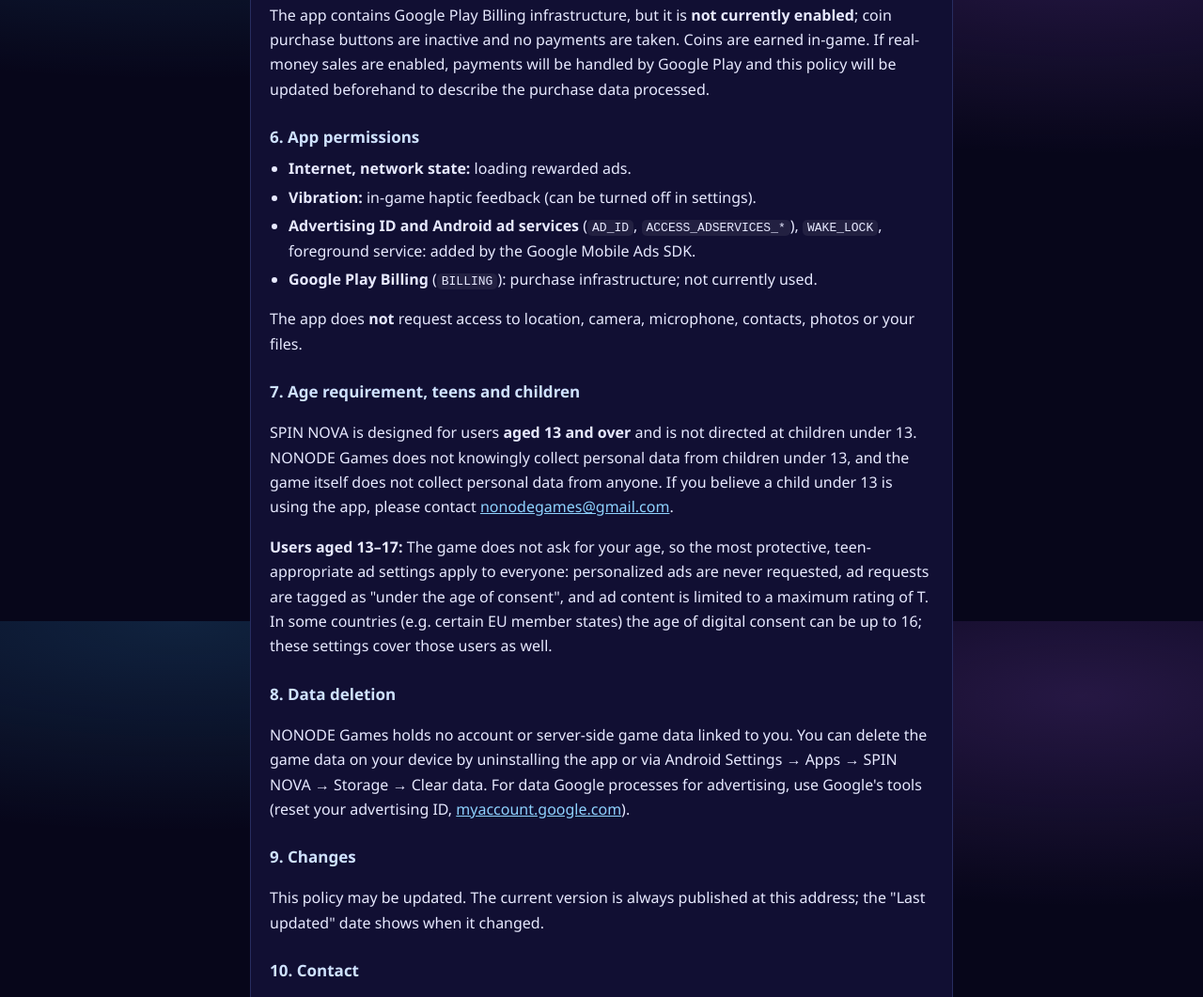
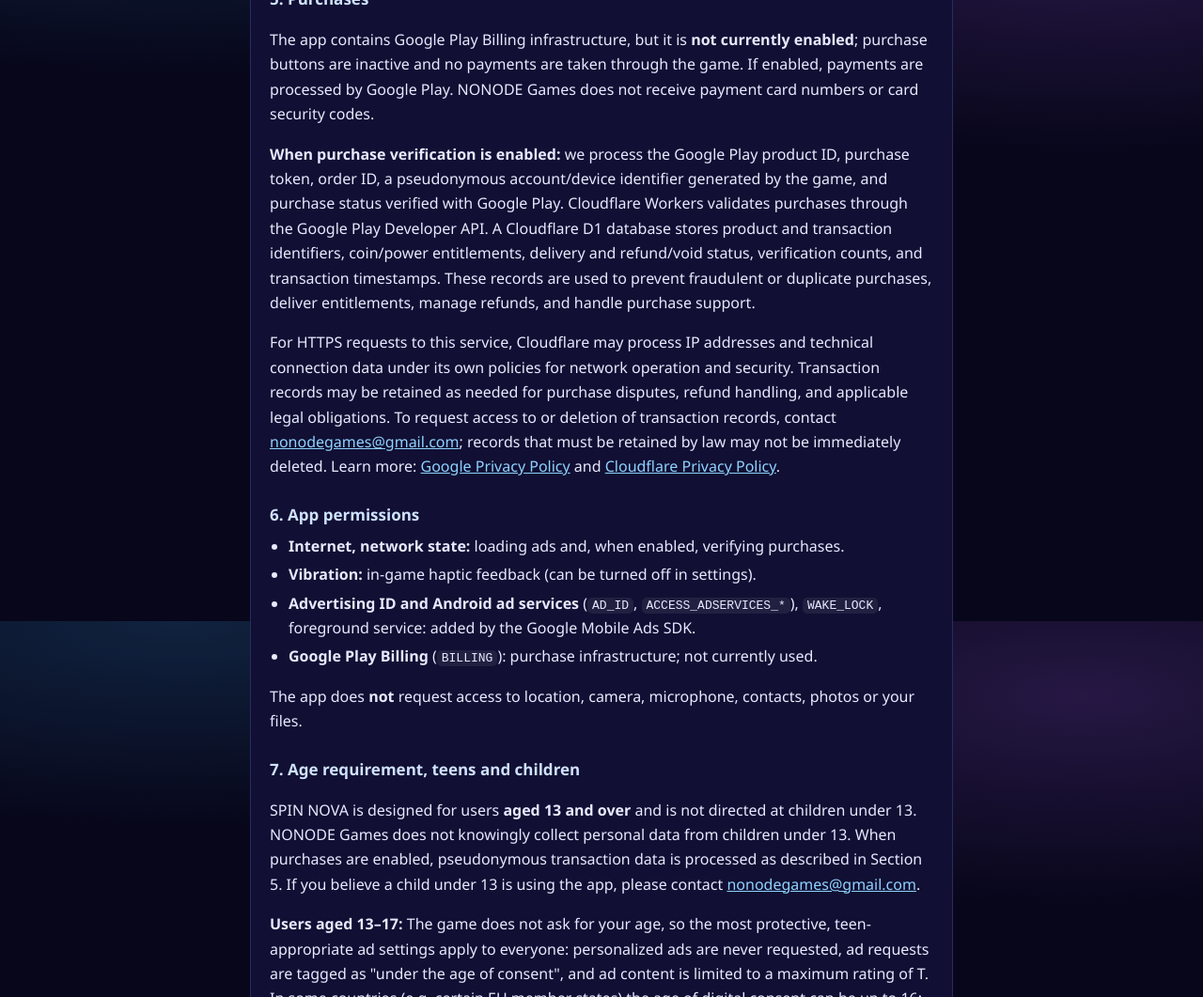
Before and after one commit to Ryeery/spinnova-privacy, a plain HTML site: page index.html in a window 1280 px wide. Shown: the part 1739-2800 px from the top of the page at 94% size. Drawn offline with Linux system fonts and the light colour scheme.

Commit message:
docs: disclose Cloudflare purchase verification and transaction privacy

```diff
--- a/index.html
+++ b/index.html
@@ -58,12 +58,12 @@
   <article data-lang="tr" lang="tr" class="on">
     <h2>Gizlilik Politikası</h2>
     <p class="meta"><b>Geliştirici:</b> NONODE Games · <b>Uygulama:</b> SPIN NOVA (<code>com.spinnova.game</code>)<br>
-      <b>Son güncelleme:</b> 17 Kasım 2026 · <b>İletişim:</b> <a href="mailto:nonodegames@gmail.com">nonodegames@gmail.com</a></p>
+      <b>Son güncelleme:</b> 19 Kasım 2026 · <b>İletişim:</b> <a href="mailto:nonodegames@gmail.com">nonodegames@gmail.com</a></p>
 
     <h3>1. Özet</h3>
     <ul>
       <li>SPIN NOVA'da <b>hesap yoktur</b>. Adınızı, e-posta adresinizi, telefon numaranızı veya kişilerinizi istemeyiz.</li>
-      <li>Oyun ilerlemeniz <b>yalnızca cihazınızda</b> saklanır; NONODE Games'e gönderilmez. NONODE Games'in oyun verisi topladığı bir sunucu yoktur.</li>
+      <li>Oyun ilerlemeniz <b>cihazınızda</b> saklanır; NONODE Games'e gönderilmez. Satın alma doğrulaması etkinleştirildiğinde işlem kayıtları Bölüm 5'te açıklandığı şekilde sunucuda tutulur.</li>
       <li>Oyunda <b>reklam</b> (Google AdMob) vardır: isteğe bağlı ödüllü reklamlar ve her 10 roundda bir boss sonrası geçiş reklamı. Reklam gösterimi için Google bazı verileri kendi politikalarına göre işler (Bölüm 4).</li>
       <li>Gerçek parayla satın alma <b>şu anda etkin değildir</b>.</li>
       <li>SPIN NOVA <b>13 yaş ve üzeri</b> kullanıcılar için tasarlanmıştır.</li>
@@ -85,11 +85,13 @@
       Google Gizlilik Politikası: <a href="https://policies.google.com/privacy" rel="noopener">policies.google.com/privacy</a></p>
 
     <h3>5. Satın almalar</h3>
-    <p>Uygulamada Google Play Faturalandırma altyapısı bulunur ancak <b>şu anda etkin değildir</b>; coin satın alma düğmeleri pasiftir ve hiçbir ödeme alınmaz. Oyundaki coin'ler oyun içinde kazanılır. Gerçek parayla satış açılırsa ödemeler Google Play üzerinden yapılacak ve bu politika, işlenen satın alma verileri belirtilerek önceden güncellenecektir.</p>
+    <p>Uygulamada Google Play Faturalandırma altyapısı bulunur ancak <b>şu anda etkin değildir</b>; satın alma düğmeleri pasiftir ve oyun üzerinden ödeme alınmaz. Satışlar açıldığında ödemeler Google Play üzerinden gerçekleştirilir; NONODE Games ödeme kartı numarası veya kart güvenlik kodu almaz.</p>
+     <p><b>Satın alma doğrulaması etkinleştirildiğinde:</b> Google Play üzerinden alınan ürün kimliği, satın alma belirteci (purchase token), sipariş kimliği, oyun tarafından oluşturulan takma adlı hesap/cihaz tanımlayıcısı ve Google Play'den doğrulanan satın alma durumu işlenir. Cloudflare Workers üzerinden Google Play Developer API ile doğrulama yapılır. Cloudflare D1 veritabanında ürün/işlem kimlikleri, verilen coin ve güç içeriği, teslim ve iade/iptal durumu, doğrulama sayısı ve işlem zamanları tutulur. Bu veriler sahte veya tekrar kullanılan satın almaları önlemek, hakları teslim etmek, iadeleri kontrol etmek ve satın alma desteği sağlamak için kullanılır.</p>
+     <p>Sunucuya yapılan HTTPS istekleri sırasında Cloudflare, ağ hizmetinin sağlanması ve güvenliği için IP adresi ve teknik bağlantı bilgilerini kendi politikalarına göre işleyebilir. İşlem kayıtları satın alma uyuşmazlıklarının ve iadelerin yönetimi ile geçerli yasal yükümlülükler için gerekli olduğu sürece tutulabilir. İşlem kayıtlarıyla ilgili erişim veya silme talepleri için <a href="mailto:nonodegames@gmail.com">nonodegames@gmail.com</a> adresinden bize ulaşabilirsiniz; yasal olarak tutulması gereken kayıtlar hemen silinemeyebilir. Google'ın ödeme verilerini işlemesi hakkında: <a href="https://policies.google.com/privacy" rel="noopener">Google Gizlilik Politikası</a>; Cloudflare: <a href="https://www.cloudflare.com/privacypolicy/" rel="noopener">Cloudflare Gizlilik Politikası</a>.</p>
 
     <h3>6. Uygulama izinleri</h3>
     <ul>
-      <li><b>İnternet, ağ durumu:</b> ödüllü reklamların yüklenmesi.</li>
+      <li><b>İnternet, ağ durumu:</b> reklamların yüklenmesi ve etkinleştirildiğinde satın alma doğrulaması.</li>
       <li><b>Titreşim:</b> oyun içi dokunsal geri bildirim (ayarlardan kapatılabilir).</li>
       <li><b>Reklam kimliği ve Android reklam hizmetleri</b> (<code>AD_ID</code>, <code>ACCESS_ADSERVICES_*</code>), <code>WAKE_LOCK</code>, ön plan hizmeti: Google Mobile Ads SDK tarafından eklenir.</li>
       <li><b>Google Play Faturalandırma</b> (<code>BILLING</code>): satın alma altyapısı; şu anda kullanılmıyor.</li>
@@ -97,11 +99,11 @@
     <p>Uygulama konum, kamera, mikrofon, kişiler, fotoğraflar veya dosyalarınıza erişim izni <b>istemez</b>.</p>
 
     <h3>7. Yaş sınırı, gençler ve çocuklar</h3>
-    <p>SPIN NOVA <b>13 yaş ve üzeri</b> kullanıcılar için tasarlanmıştır; 13 yaşın altındaki çocuklara yönelik değildir. NONODE Games, 13 yaşından küçük çocuklardan bilerek kişisel veri toplamaz ve oyunun kendisi kimseden kişisel veri toplamaz. 13 yaşından küçük bir çocuğun uygulamayı kullandığını düşünüyorsanız <a href="mailto:nonodegames@gmail.com">nonodegames@gmail.com</a> adresine yazın.</p>
+    <p>SPIN NOVA <b>13 yaş ve üzeri</b> kullanıcılar için tasarlanmıştır; 13 yaşın altındaki çocuklara yönelik değildir. NONODE Games, 13 yaşından küçük çocuklardan bilerek kişisel veri toplamaz. Satın almalar etkinleştirilirse Bölüm 5'te belirtilen takma adlı işlem kayıtları işlenir. 13 yaşından küçük bir çocuğun uygulamayı kullandığını düşünüyorsanız <a href="mailto:nonodegames@gmail.com">nonodegames@gmail.com</a> adresine yazın.</p>
     <p><b>13–17 yaş arası kullanıcılar:</b> Oyunda yaş sorulmaz; bu nedenle tüm kullanıcılara gençlere uygun, en korumacı reklam ayarları uygulanır: kişiselleştirilmiş reklam istenmez, reklam isteklerinde "rıza yaşının altında" etiketi kullanılır ve reklam içeriği en fazla T derecesindedir. Bazı ülkelerde (ör. AB'nin bazı üye devletleri) dijital rıza yaşı 16'ya kadar çıkabilir; bu ayarlar bu kullanıcıları da kapsar.</p>
 
     <h3>8. Veri silme</h3>
-    <p>NONODE Games'te sizinle ilişkilendirilmiş bir hesap veya sunucuda tutulan bir oyun verisi yoktur. Cihazınızdaki oyun verilerini uygulamayı kaldırarak veya Android ayarları → Uygulamalar → SPIN NOVA → Depolama → Verileri temizle yoluyla silebilirsiniz. Google'ın reklam amacıyla işlediği veriler için Google'ın araçlarını kullanabilirsiniz (reklam kimliğini sıfırlama, <a href="https://myaccount.google.com" rel="noopener">myaccount.google.com</a>).</p>
+    <p>SPIN NOVA için kullanıcı hesabı açmanız gerekmez. Cihazınızdaki oyun verilerini uygulamayı kaldırarak veya Android ayarları → Uygulamalar → SPIN NOVA → Depolama → Verileri temizle yoluyla silebilirsiniz. Satın almalar etkinleştirildiyse sunucudaki satın alma kayıtları yalnızca cihaz verilerini silerek kaldırılmaz; erişim veya silme taleplerinizi <a href="mailto:nonodegames@gmail.com">nonodegames@gmail.com</a> adresine iletebilirsiniz (Bölüm 5). Google'ın reklam amacıyla işlediği veriler için Google'ın araçlarını kullanabilirsiniz (reklam kimliğini sıfırlama, <a href="https://myaccount.google.com" rel="noopener">myaccount.google.com</a>).</p>
 
     <h3>9. Değişiklikler</h3>
     <p>Bu politika güncellenebilir. Güncel sürüm her zaman bu adreste yayınlanır; "Son güncelleme" tarihi değişikliği gösterir.</p>
@@ -114,12 +116,12 @@
   <article data-lang="en" lang="en">
     <h2>Privacy Policy</h2>
     <p class="meta"><b>Developer:</b> NONODE Games · <b>App:</b> SPIN NOVA (<code>com.spinnova.game</code>)<br>
-      <b>Last updated:</b> November 17, 2026 · <b>Contact:</b> <a href="mailto:nonodegames@gmail.com">nonodegames@gmail.com</a></p>
+      <b>Last updated:</b> November 19, 2026 · <b>Contact:</b> <a href="mailto:nonodegames@gmail.com">nonodegames@gmail.com</a></p>
 
     <h3>1. Summary</h3>
     <ul>
       <li>SPIN NOVA has <b>no accounts</b>. We do not ask for your name, email address, phone number or contacts.</li>
-      <li>Your game progress is stored <b>only on your device</b> and is not sent to NONODE Games. NONODE Games does not run a server that collects game data.</li>
+      <li>Your game progress is stored <b>on your device</b> and is not sent to NONODE Games. When purchase verification is enabled, transaction records are stored on a server as described in Section 5.</li>
       <li>The game shows <b>ads</b> (Google AdMob): optional rewarded ads and an interstitial ad after the boss every 10 rounds. To serve ads, Google processes certain data under its own policies (Section 4).</li>
       <li>Real-money purchases are <b>not currently enabled</b>.</li>
       <li>SPIN NOVA is designed for users <b>aged 13 and over</b>.</li>
@@ -141,11 +143,13 @@
       Google Privacy Policy: <a href="https://policies.google.com/privacy" rel="noopener">policies.google.com/privacy</a></p>
 
     <h3>5. Purchases</h3>
-    <p>The app contains Google Play Billing infrastructure, but it is <b>not currently enabled</b>; coin purchase buttons are inactive and no payments are taken. Coins are earned in-game. If real-money sales are enabled, payments will be handled by Google Play and this policy will be updated beforehand to describe the purchase data processed.</p>
+    <p>The app contains Google Play Billing infrastructure, but it is <b>not currently enabled</b>; purchase buttons are inactive and no payments are taken through the game. If enabled, payments are processed by Google Play. NONODE Games does not receive payment card numbers or card security codes.</p>
+     <p><b>When purchase verification is enabled:</b> we process the Google Play product ID, purchase token, order ID, a pseudonymous account/device identifier generated by the game, and purchase status verified with Google Play. Cloudflare Workers validates purchases through the Google Play Developer API. A Cloudflare D1 database stores product and transaction identifiers, coin/power entitlements, delivery and refund/void status, verification counts, and transaction timestamps. These records are used to prevent fraudulent or duplicate purchases, deliver entitlements, manage refunds, and handle purchase support.</p>
+     <p>For HTTPS requests to this service, Cloudflare may process IP addresses and technical connection data under its own policies for network operation and security. Transaction records may be retained as needed for purchase disputes, refund handling, and applicable legal obligations. To request access to or deletion of transaction records, contact <a href="mailto:nonodegames@gmail.com">nonodegames@gmail.com</a>; records that must be retained by law may not be immediately deleted. Learn more: <a href="https://policies.google.com/privacy" rel="noopener">Google Privacy Policy</a> and <a href="https://www.cloudflare.com/privacypolicy/" rel="noopener">Cloudflare Privacy Policy</a>.</p>
 
     <h3>6. App permissions</h3>
     <ul>
-      <li><b>Internet, network state:</b> loading rewarded ads.</li>
+      <li><b>Internet, network state:</b> loading ads and, when enabled, verifying purchases.</li>
       <li><b>Vibration:</b> in-game haptic feedback (can be turned off in settings).</li>
       <li><b>Advertising ID and Android ad services</b> (<code>AD_ID</code>, <code>ACCESS_ADSERVICES_*</code>), <code>WAKE_LOCK</code>, foreground service: added by the Google Mobile Ads SDK.</li>
       <li><b>Google Play Billing</b> (<code>BILLING</code>): purchase infrastructure; not currently used.</li>
@@ -153,11 +157,11 @@
     <p>The app does <b>not</b> request access to location, camera, microphone, contacts, photos or your files.</p>
 
     <h3>7. Age requirement, teens and children</h3>
-    <p>SPIN NOVA is designed for users <b>aged 13 and over</b> and is not directed at children under 13. NONODE Games does not knowingly collect personal data from children under 13, and the game itself does not collect personal data from anyone. If you believe a child under 13 is using the app, please contact <a href="mailto:nonodegames@gmail.com">nonodegames@gmail.com</a>.</p>
+    <p>SPIN NOVA is designed for users <b>aged 13 and over</b> and is not directed at children under 13. NONODE Games does not knowingly collect personal data from children under 13. When purchases are enabled, pseudonymous transaction data is processed as described in Section 5. If you believe a child under 13 is using the app, please contact <a href="mailto:nonodegames@gmail.com">nonodegames@gmail.com</a>.</p>
     <p><b>Users aged 13–17:</b> The game does not ask for your age, so the most protective, teen-appropriate ad settings apply to everyone: personalized ads are never requested, ad requests are tagged as "under the age of consent", and ad content is limited to a maximum rating of T. In some countries (e.g. certain EU member states) the age of digital consent can be up to 16; these settings cover those users as well.</p>
 
     <h3>8. Data deletion</h3>
-    <p>NONODE Games holds no account or server-side game data linked to you. You can delete the game data on your device by uninstalling the app or via Android Settings → Apps → SPIN NOVA → Storage → Clear data. For data Google processes for advertising, use Google's tools (reset your advertising ID, <a href="https://myaccount.google.com" rel="noopener">myaccount.google.com</a>).</p>
+    <p>SPIN NOVA does not require you to create an account. You can delete on-device game data by uninstalling the app or via Android Settings → Apps → SPIN NOVA → Storage → Clear data. If purchases are enabled, deleting local game data does not delete server-side purchase records; contact <a href="mailto:nonodegames@gmail.com">nonodegames@gmail.com</a> to request access or deletion (Section 5). For Google's advertising data, use Google's controls (reset your advertising ID, <a href="https://myaccount.google.com" rel="noopener">myaccount.google.com</a>).</p>
 
     <h3>9. Changes</h3>
     <p>This policy may be updated. The current version is always published at this address; the "Last updated" date shows when it changed.</p>
```
